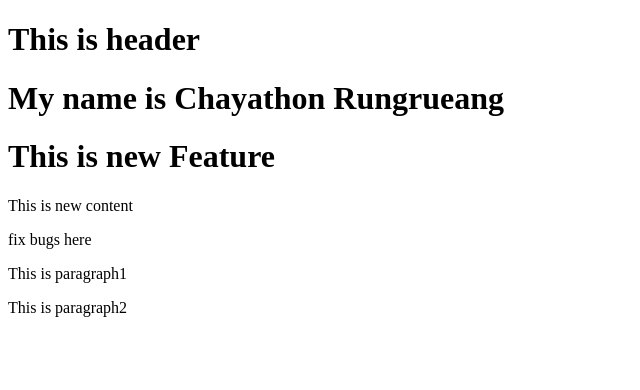
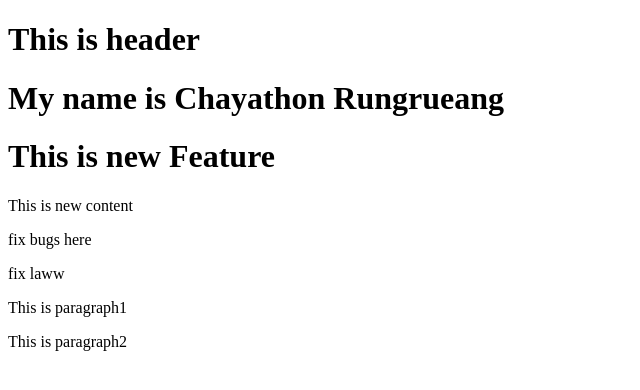
Before and after one commit to ThirdChyr/sample_git2, a plain HTML site: page index.html in a window 1280 px wide. Shown: the whole page, without its empty margins (0-640 px from the left). Drawn offline with Linux system fonts and the light colour scheme.

Commit message:
Fix bug #2

```diff
--- a/index.html
+++ b/index.html
@@ -7,6 +7,7 @@
 <h1> This is new Feature </h1>
 <p>This is new content<p>
 <p>fix bugs here</p>
+<p>fix laww</p>
 <p>This is paragraph1</p>
 <p>This is paragraph2</p>
 </body>
```
